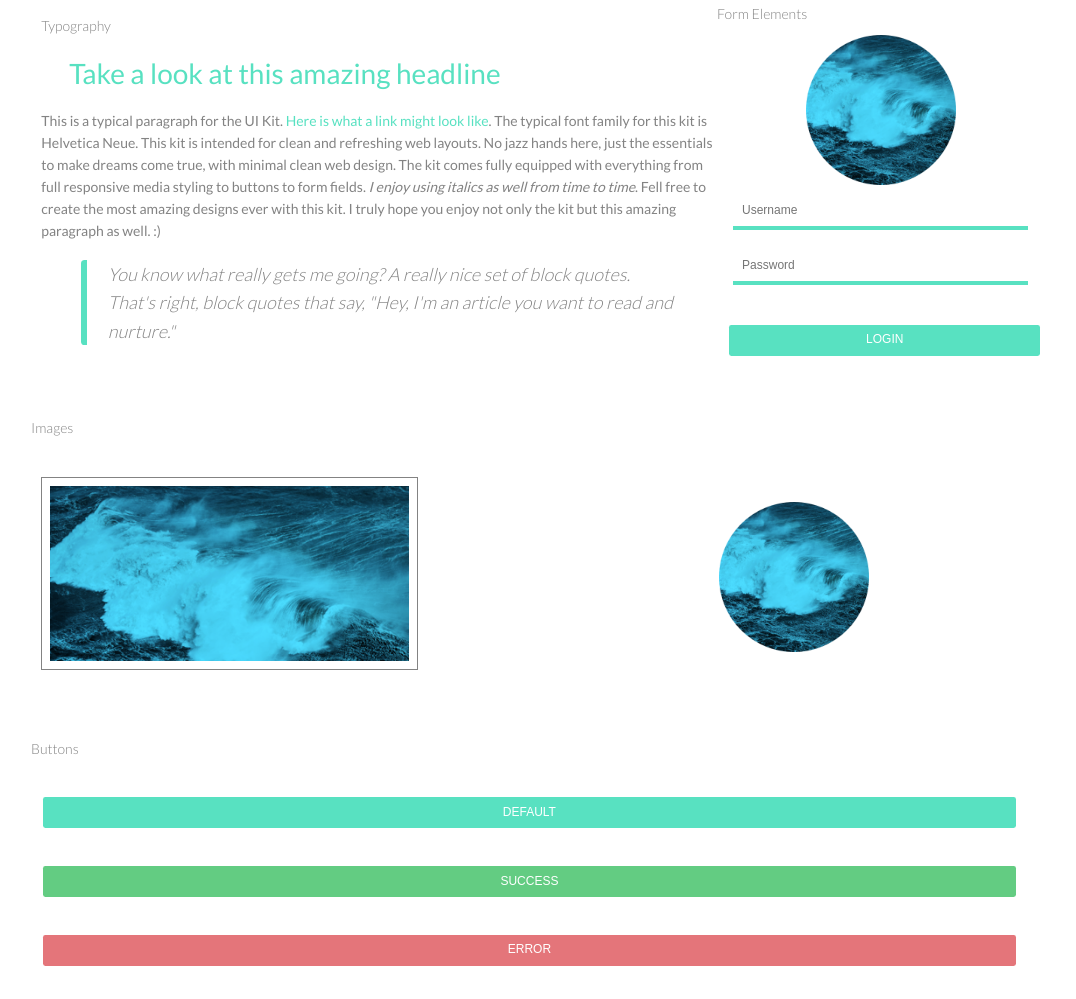
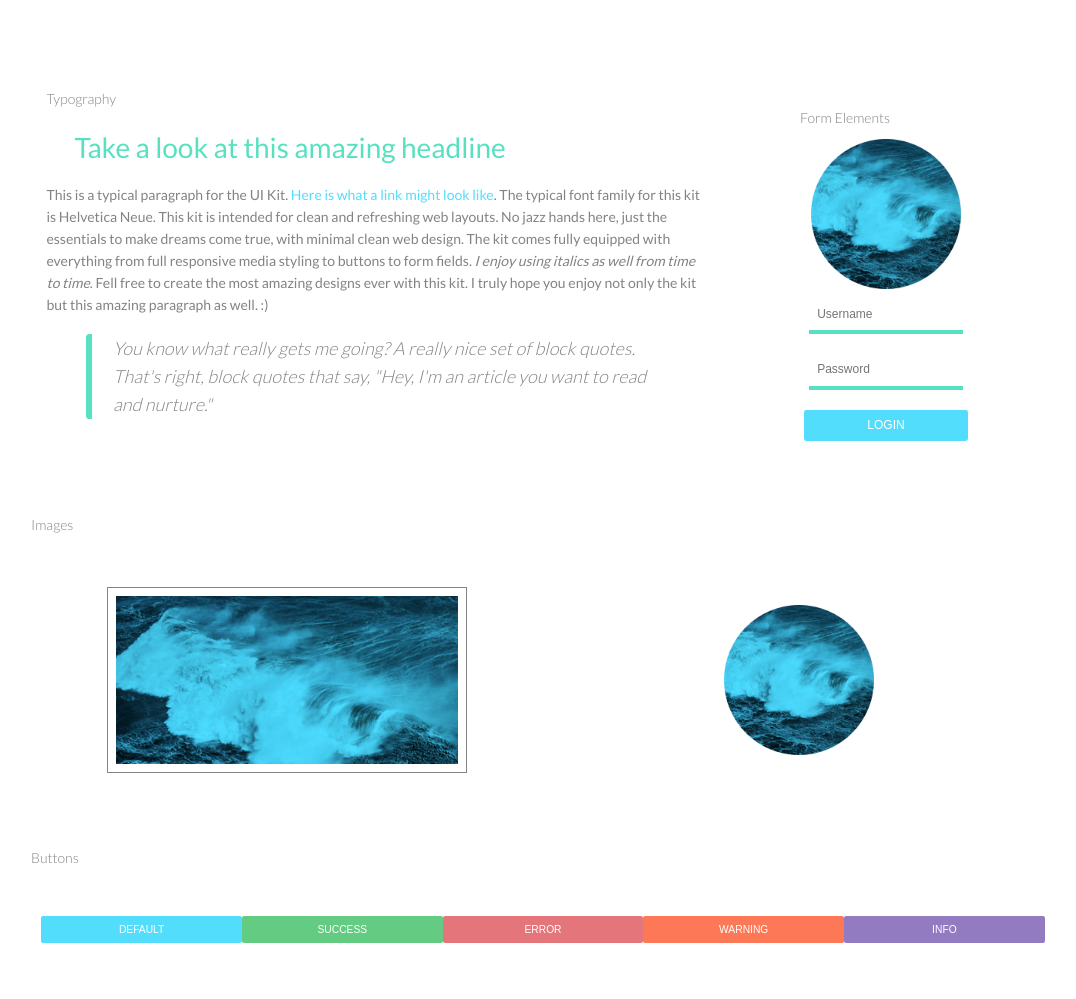
Before and after one commit to andrewsthomas/project-5-web-style-guide, a plain HTML site: page index.html in a window 1280 px wide. Shown: the part 261-1260 px from the top of the page, without its empty margins (97-1173 px from the left). Drawn offline with Linux system fonts and the light colour scheme.

Commit message:
Reconfigured grid columns and removed nested classes

```diff
--- a/scss/components/_buttons.scss
+++ b/scss/components/_buttons.scss
@@ -5,7 +5,7 @@
 .btn {
   &--default {
     @extend %btn;
-    background-color: $color-primary;
+    background-color: $malibu;
   }
   &--success {
     @extend %btn;
--- a/scss/components/_grid.scss
+++ b/scss/components/_grid.scss
@@ -16,7 +16,7 @@
       margin-bottom: em(22px);
     }
     @include mq(medium) {
-      @include flexed($dis: flex, $flow: row, $just: center);
+      @include flexed($dis: flex, $flow: row, $just: space-around);
       align-items: center;
       width: 100%;
     }
@@ -35,7 +35,8 @@
 
 // Grid row theme colors
 
-.grid__col {
+.grid {
+  @include e(col) {
     &--3.theme__colors {
       background-color: lighten($purple-majesty, 10%);
     }
@@ -57,112 +58,51 @@
     &--12.theme__colors {
       background-color: lighten($emerald, 10%);
     }
+  }
+
 
 .grid__row.theme__colors {
   margin-bottom: em(40px);
 }
+}
 
-.grid__col {
+.grid {
   @include e(col) {
     &--1 {
-      @extend %grid-styles;
-      @include mq(medium) {
-        @include flexed($dis: flex, $just: center);
-        @include grid-margins-medium;
-        text-align: center;
+      @extend %grid-col-styles;
     }
+    &--2 {
+      @extend %grid-col-styles;
     }
-
-    &--2 {
-      @extend %grid-styles;
-      @include mq(medium) {
-        @include flexed($dis: flex, $just: center);
-        @include grid-margins-medium;
-        text-align: center;
-      }
-    }
-
     &--3 {
-      @extend %grid-styles;
-      margin-bottom: em(28px);
-      @include mq(medium) {
-        @include flexed($dis: flex, $just: center);
-        @include grid-margins-medium;
-        text-align: center;
-        }
+      @extend %grid-col-styles;
     }
     &--4 {
-      @extend %grid-styles;
-      @include mq(medium) {
-        @include flexed($dis: flex, $just: center);
-        @include grid-margins-medium;
-        text-align: center;
-      }
+      @extend %grid-col-styles;
     }
     &--5 {
-      @extend %grid-styles;
-      @include mq(medium) {
-        @include flexed($dis: flex, $just: center);
-        @include grid-margins-medium;
-        text-align: center;
-      }
+      @extend %grid-col-styles;
     }
     &--6 {
-      @extend %grid-styles;
-      @include mq(medium) {
-        @include flexed($dis: flex, $just: center);
-        @include grid-margins-medium;
-        text-align: center;
-      }
+      @extend %grid-col-styles;
     }
     &--7 {
-      @extend %grid-styles;
-      @include mq(medium) {
-        @include flexed($dis: flex, $just: center);
-        @include grid-margins-medium;
-        text-align: center;
-      }
+      @extend %grid-col-styles;
     }
     &--8 {
-      @extend %grid-styles;
-      @include mq(medium) {
-        @include flexed($dis: flex, $just: center);
-        @include grid-margins-medium;
-        text-align: center;
-      }
+      @extend %grid-col-styles;
     }
     &--9 {
-      @extend %grid-styles;
-      @include mq(medium) {
-        @include flexed($dis: flex, $just: center);
-        @include grid-margins-medium;
-        text-align: center;
-      }
+      @extend %grid-col-styles;
     }
     &--10 {
-      @extend %grid-styles;
-      @include mq(medium) {
-        @include flexed($dis: flex, $just: center);
-        @include grid-margins-medium;
-        text-align: center;
-      }
+      @extend %grid-col-styles;
     }
     &--11 {
-      @extend %grid-styles;
-      @include mq(medium) {
-        @include flexed($dis: flex, $just: center);
-        @include grid-margins-medium;
-        text-align: center;
-      }
+      @extend %grid-col-styles;
     }
     &--12 {
-      @extend %grid-styles;
-      @include mq(medium) {
-        @include flexed($dis: flex, $just: flex-start);
-        @include grid-margins-medium;
-        text-align: center;
+      @extend %grid-col-styles;
     }
   }
 }
-}
-}
--- a/scss/components/_navigation.scss
+++ b/scss/components/_navigation.scss
@@ -6,6 +6,9 @@
   width: 100%;
   margin: 0 auto 5em;
   padding: 0;
+  @include mq(medium) {
+    @include flexed($dis: flex, $just: center)
+  }
   .nav {
     @include e(item) {
       display: block;
@@ -28,7 +31,7 @@
     padding: em(10px);
   }
   @include mq(medium) {
-    @include flexed($dis: flex, $flow: row, $just: flex-end);
+    @include flexed($dis: flex, $flow: row, $just: center);
     margin: 0 auto;
   }
 }
--- a/scss/components/_typography.scss
+++ b/scss/components/_typography.scss
@@ -27,7 +27,7 @@
 
 .link {
 	text-decoration: none;
-	color: $color-primary;
+	color: $malibu;
 }
 
 .blockquote {
--- a/scss/utilities/_placeholders.scss
+++ b/scss/utilities/_placeholders.scss
@@ -26,9 +26,10 @@
 // Buttons
 
 %btn {
+  display: block;
   width: 95%;
   padding: em(10px) em(30px);
-  margin: em(22px) em(14px);
+  margin: em(22px) auto;
   border: 0;
   border-radius : $br--default;
   color: $white;
@@ -42,22 +43,18 @@
   &:active {
     opacity: initial;
   }
-  @include mq(small) {
-    display: block;
-    margin: em(22px) auto;
-    padding: em(10px) em(30px);
+}
+
+// Grid Column Styling
+
+%grid-col-styles {
+  display: block;
+  font-size: em(12px);
+  padding: em(8.5px) em(12px);
+  margin: em(6px) auto;
+  border-radius: $br--default;
+  width: 100%;
+  @include mq(medium) {
+    @include flexed($dis: flex, $flow: row, $just: center);
   }
 }
-
-// Grid Row Theme Colors
-
-%grid-styles {
-  font-size: em(12px);
-  display: block;
-  margin: em(28px) auto;
-  padding: em(8.5px) em(12px);
-  border-radius: $br--default;
-  @include mq(small) {
-    width: 100%;
-  }
-}
```
Also changed, not shown: css/styles.css, 1 other file. Lines whose indentation alone changed are shown as unchanged.
